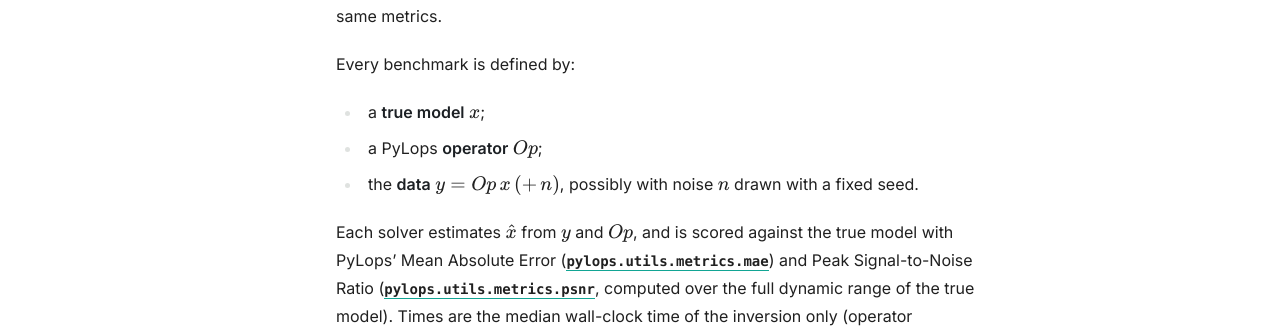
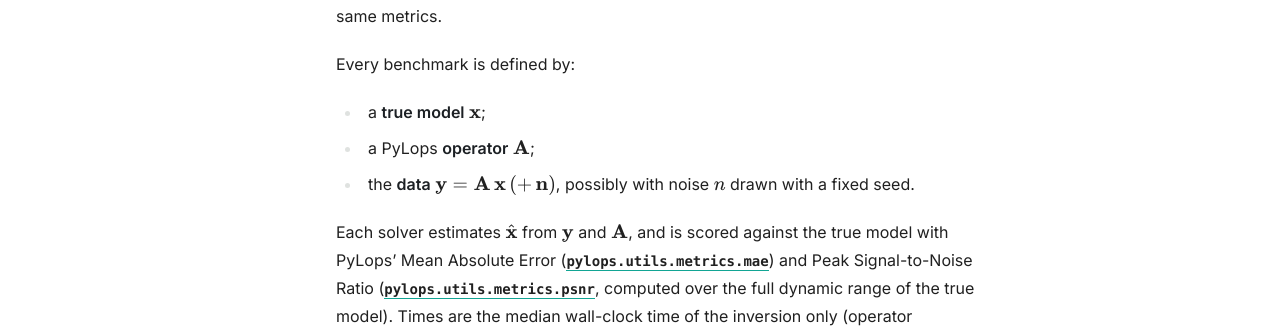
Before and after one commit to PyLops/pylops-benchmarks, a Sphinx documentation site: the page built from docs/index.md, in a window 1280 px wide. Shown: the part 214-545 px from the top of the page. Built offline with Sphinx 7.4.7, drawn with Linux system fonts in a browser that asks for light colours; pages that are not in the unit, such as notebooks, are missing from menus.

Commit message:
Remove PROMPT, ignore per-benchmark notebooks folders, update docs notation
Co-Authored-By: Claude Opus 5.5 <noreply@anthropic.com>

```diff
--- a/docs/index.md
+++ b/docs/index.md
@@ -6,12 +6,12 @@ regularizers/preconditioners, and compared on the same metrics.
 
 Every benchmark is defined by:
 
-- a **true model** $x$;
-- a PyLops **operator** $Op$;
-- the **data** $y = Op\,x\,(+\,n)$, possibly with noise $n$ drawn with a fixed
+- a **true model** $\mathbf{x}$;
+- a PyLops **operator** $\mathbf{A}$;
+- the **data** $\mathbf{y} = \mathbf{A}\,\mathbf{x}\,(+\,\mathbf{n})$, possibly with noise $n$ drawn with a fixed
   seed.
 
-Each solver estimates $\hat{x}$ from $y$ and $Op$, and is scored against the
+Each solver estimates $\hat{\mathbf{x}}$ from $\mathbf{y}$ and $\mathbf{A}$, and is scored against the
 true model with PyLops' Mean Absolute Error
 ([`pylops.utils.metrics.mae`](https://pylops.readthedocs.io/en/stable/api/generated/pylops.utils.metrics.mae.html))
 and Peak Signal-to-Noise Ratio
```
Also changed, not shown: 2 other files.
